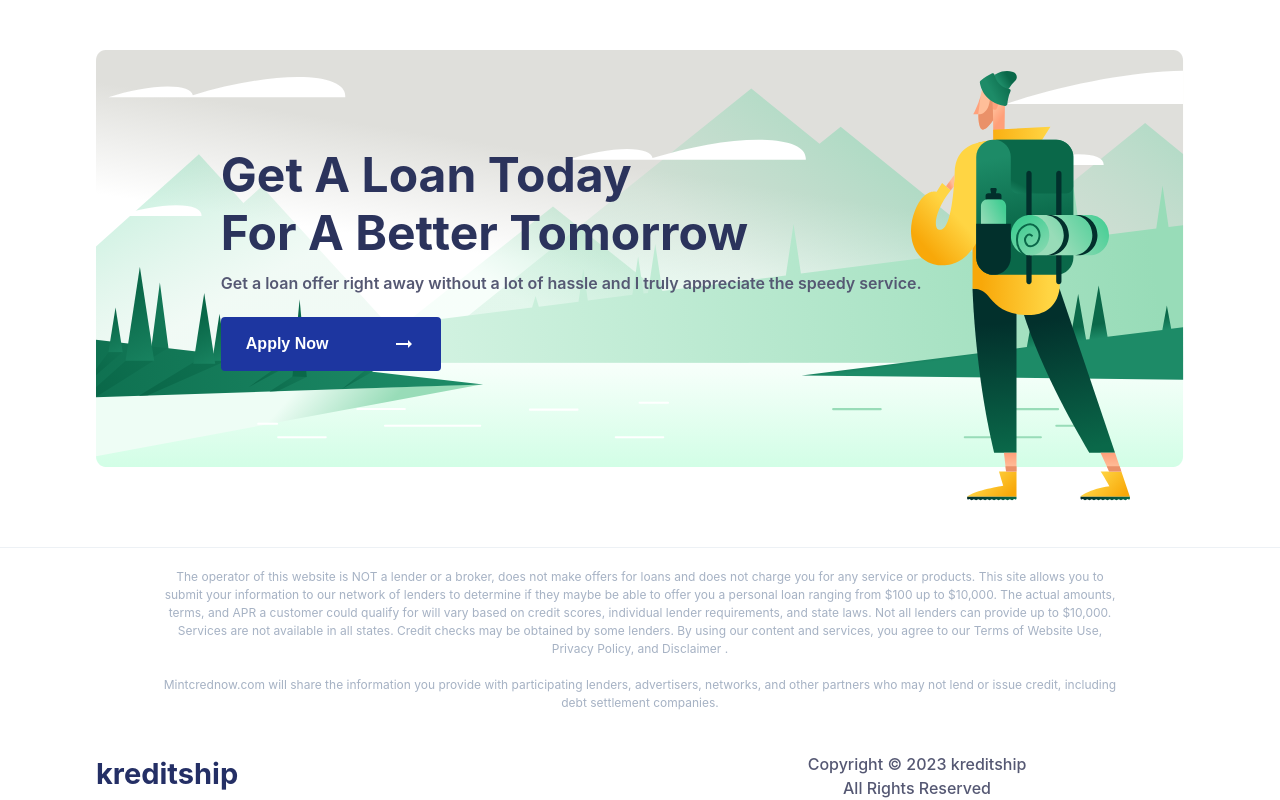
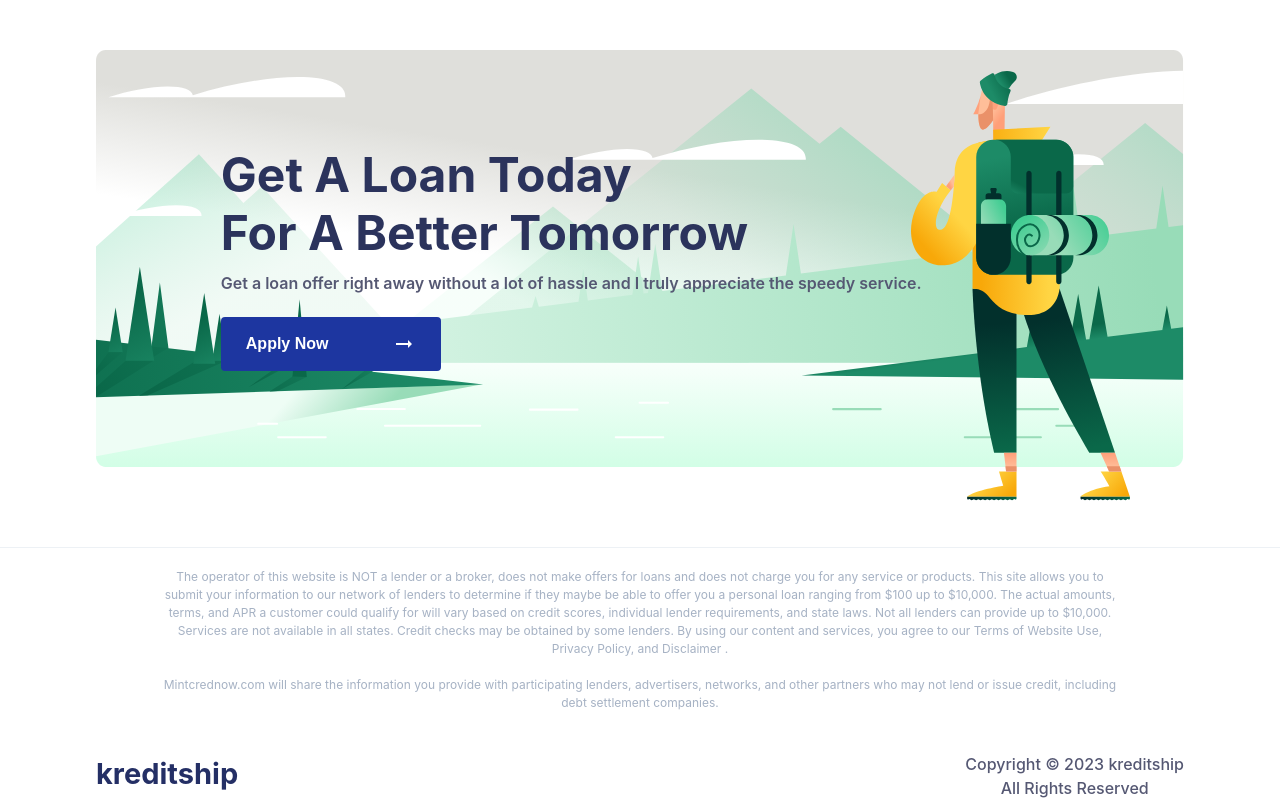
Before and after one commit to VishalBhuse/kreditship, a React (Create React App) app: page /faq in a window 1280 px wide. Shown: the part 2267-3067 px from the top of the page. Built offline with nearby package versions, Linux system fonts and the light colour scheme.

Commit message:
kreditship style change

```diff
--- a/src/Component/Footer/Footer.jsx
+++ b/src/Component/Footer/Footer.jsx
@@ -3,7 +3,6 @@ import {
   Button,
   Divider,
   Heading,
-  HStack,
   Image,
   ListItem,
   SimpleGrid,
@@ -188,10 +187,10 @@ const Footer = ({ handleGetLoanClick }) => {
         </Box>
       </Box>
 
-      <Divider h="0.3px" bg="#ebedf8" mt={["2rem","3rem","5rem"]} />
+      <Divider h="0.3px" bg="#ebedf8" mt={["2rem", "3rem", "5rem"]} />
 
       <Box
-        w="75%"
+        w={["85%", "85%", "75%"]}
         mx="auto"
         textAlign={["justify", "justify", "center"]}
         fontSize="12px"
@@ -219,33 +218,26 @@ const Footer = ({ handleGetLoanClick }) => {
         </Text>
       </Box>
 
-      <SimpleGrid
-        columns={2}
-        spacing={[1, 2, 5]}
-        w="85%"
-        mx="auto"
-        mt="10"
-      >
-        <Box>
-          <HStack justifyContent={["center", "center", "center", "flex-start"]}>
-            <Link to={"/"}>
-              <Text
+      <SimpleGrid columns={2} spacing={[1, 2, 5]} w="85%" mx="auto" mt="10">
+        <Box
           fontWeight="700"
           color="#242f65"
           fontSize={{ base: "15px", sm: "17px", md: "29px" }}
         >
-                kreditship
-              </Text>
+          <Link to={"/"}>
+            <Text>kreditship</Text>
           </Link>
-          </HStack>
         </Box>
 
-        <Box textAlign={"center"}>
-          <Text
+        <Box
           fontWeight={"500"}
           color="#555873"
           fontSize={{ base: "0.4rem", sm: "0.6rem", md: "1rem" }}
+          display="flex"
+          justifyContent={"flex-end"}
+          textAlign="center"
         >
+          <Text>
             Copyright © 2023 kreditship <br /> All Rights Reserved
           </Text>
         </Box>
```
Lines whose indentation alone changed are shown as unchanged.
